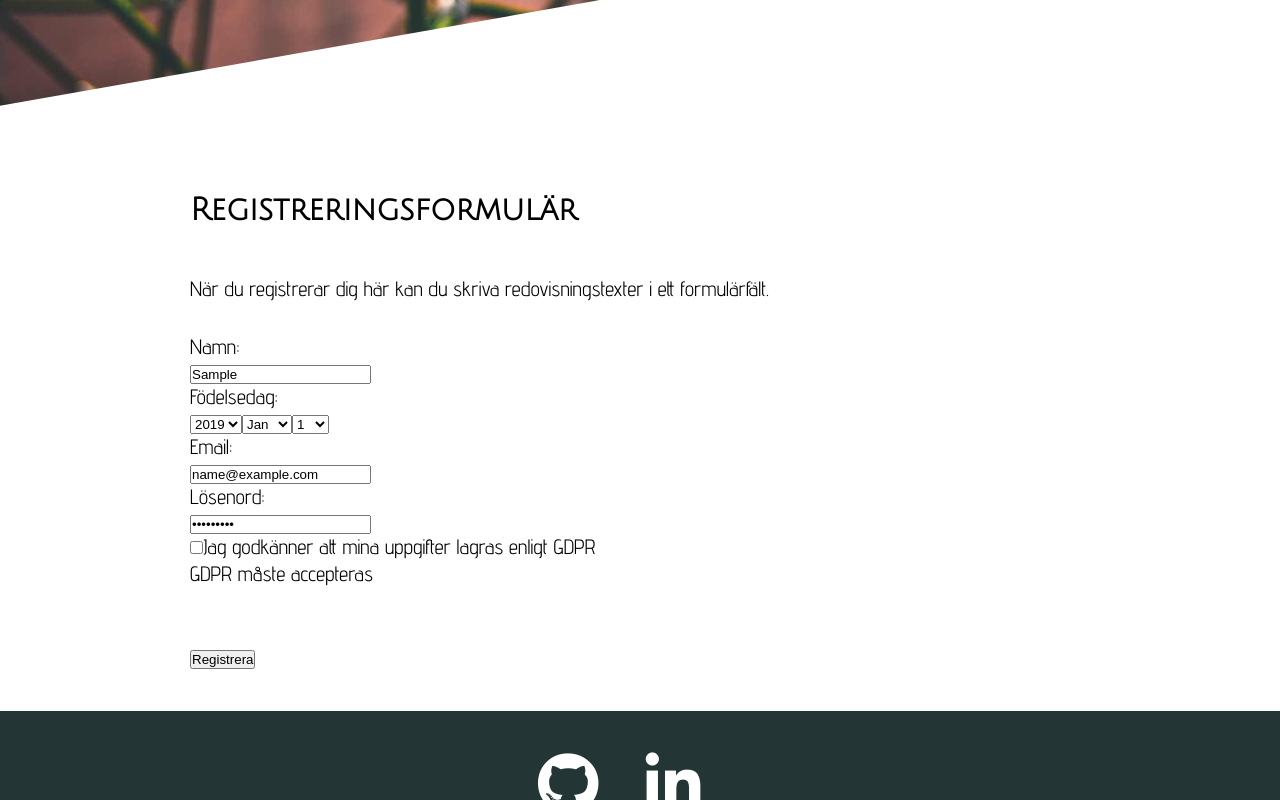
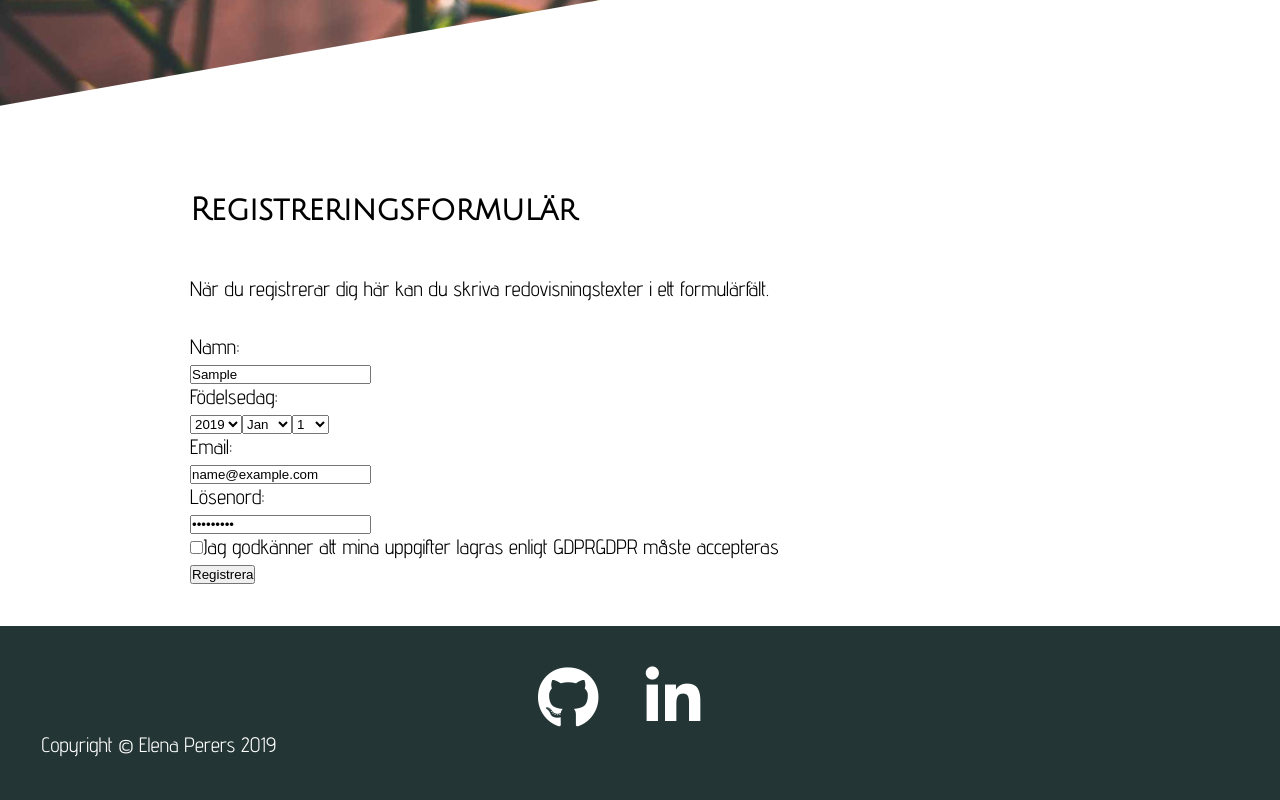
Before and after one commit to pererselena/jsramverk, a React (Create React App) app: page /sign_up in a window 1280 px wide. Both pictures are taken after typing "Sample", "name@example.com", "Sample123" into the empty fields and a click on the button "Registrera". Shown: the part 507-1307 px from the top of the page. Built offline with nearby package versions, Linux system fonts and the light colour scheme.

Commit message:
Refactoring code with ErrorMessage

```diff
--- a/src/components/form.js
+++ b/src/components/form.js
@@ -4,7 +4,8 @@ import React, {
 import {
     withFormik,
     Form,
-    Field
+    Field,
+    ErrorMessage
 } from 'formik';
 import * as yup from 'yup';
 
@@ -26,7 +27,7 @@ class MyFormik extends Component {
             <p>När du registrerar dig här kan du skriva redovisningstexter i ett formulärfält.</p>
             <Form>
                 <label>Namn:<br />
-                    {this.props.touched.name && this.props.errors.name && <p>{this.props.errors.name}</p>}
+                    <ErrorMessage component="span" className="error" name="name"/>
                     <Field type="text" name="name" value={this.props.values.name}/>
 
                 </label><br />
@@ -54,17 +55,17 @@ class MyFormik extends Component {
                     </Field>
                 </label><br />
                 <label>Email:<br />
-                {this.props.touched.email && this.props.errors.email && <p>{this.props.errors.email}</p>}
+                <ErrorMessage component="span" className="error" name="email" />
                     <Field type="email" name="email" value={this.props.values.email} />
                 </label><br />
                 <label>Lösenord:<br />
-                    {this.props.touched.password && this.props.errors.password && <p>{this.props.errors.password}</p>}
+                    <ErrorMessage component="span" className="error" name="password" />
                     <Field type="password" name="password" value={this.props.values.password} />
                 </label><br />
                 <label>
                     <Field type="checkbox" name="gdpr" checked={this.props.values.gdpr} />
                     Jag godkänner att mina uppgifter lagras enligt GDPR
-                    {this.props.touched.gdpr && this.props.errors.gdpr && <p>{this.props.errors.gdpr}</p>}
+                    <ErrorMessage component="span" className="error" name="gdpr" />
                 </label><br />
                 <button>Registrera</button>
             </Form>
```
